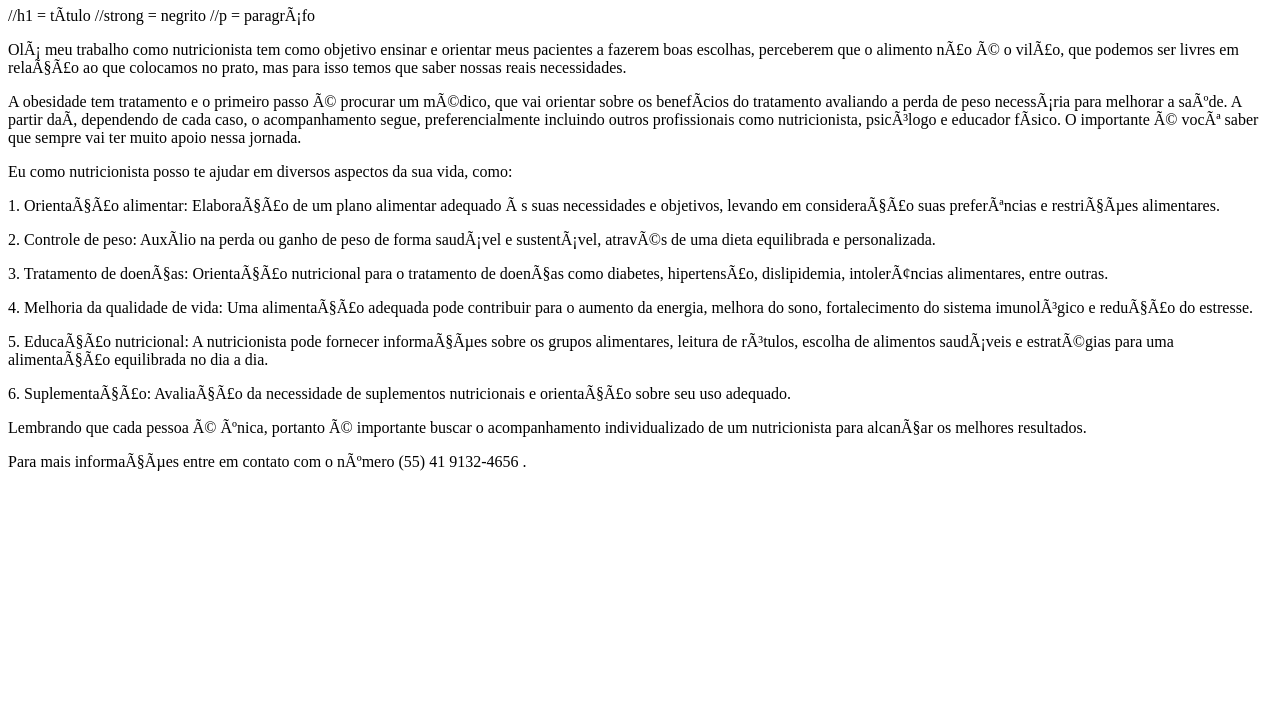
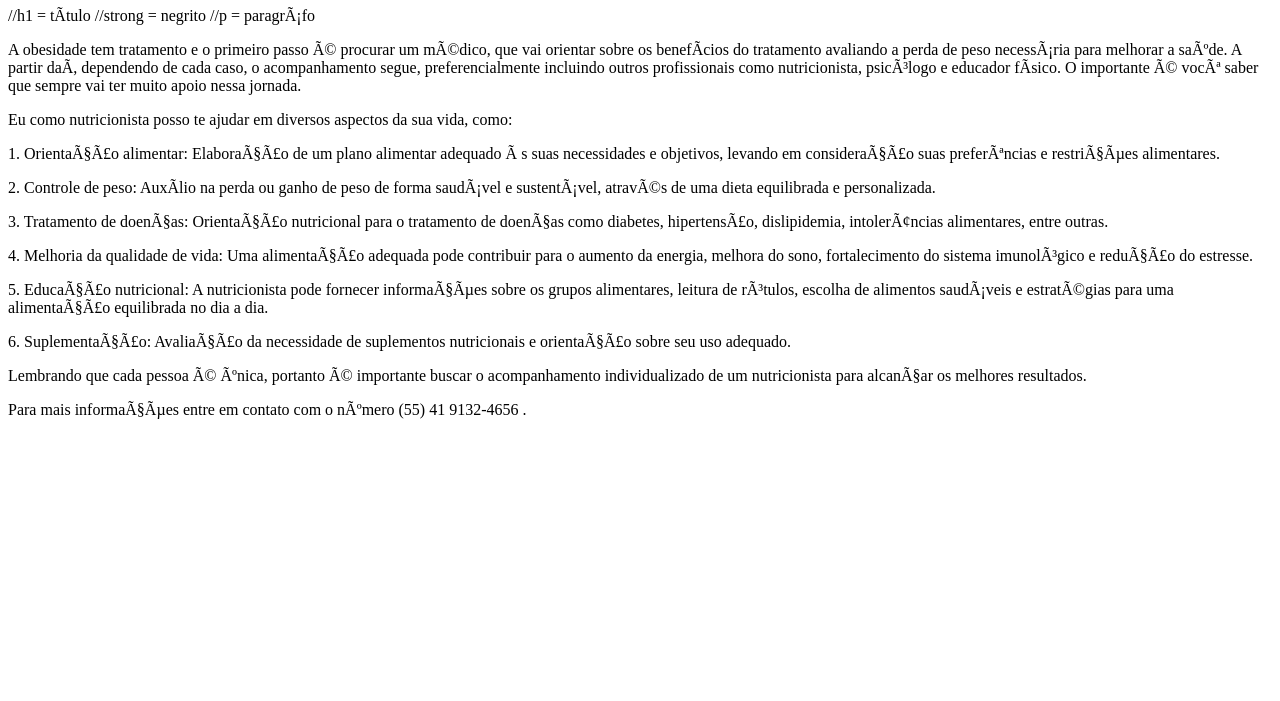
Before and after one commit to natyCGS/web-2023, a plain HTML site: page index.html in a window 1280 px wide. Shown: the part 99-800 px from the top of the page. Drawn offline with Linux system fonts and the light colour scheme.

Commit message:
Update index.html

```diff
--- a/index.html
+++ b/index.html
@@ -10,8 +10,8 @@
 //strong = negrito
 //p = paragráfo
 
-<p>Olá meu trabalho como nutricionista tem como objetivo ensinar e orientar meus pacientes a fazerem boas escolhas, perceberem que o alimento não é o vilão,
- que podemos ser livres em relação ao que colocamos no prato, mas para isso temos que saber nossas reais necessidades.</p>
+<p> <strng><Olá meu trabalho como nutricionista tem como objetivo ensinar e orientar meus pacientes a fazerem boas escolhas, perceberem que o alimento não é o vilão,
+ que podemos ser livres em relação ao que colocamos no prato, mas para isso temos que saber nossas reais necessidades.<strng></p>
 
 <p>A obesidade tem tratamento e o primeiro passo é procurar um médico, que vai orientar sobre os benefícios do tratamento avaliando a perda de peso necessária
  para melhorar a saúde. A partir daí, dependendo de cada caso, o acompanhamento segue, preferencialmente incluindo outros profissionais como nutricionista, psicólogo
```
